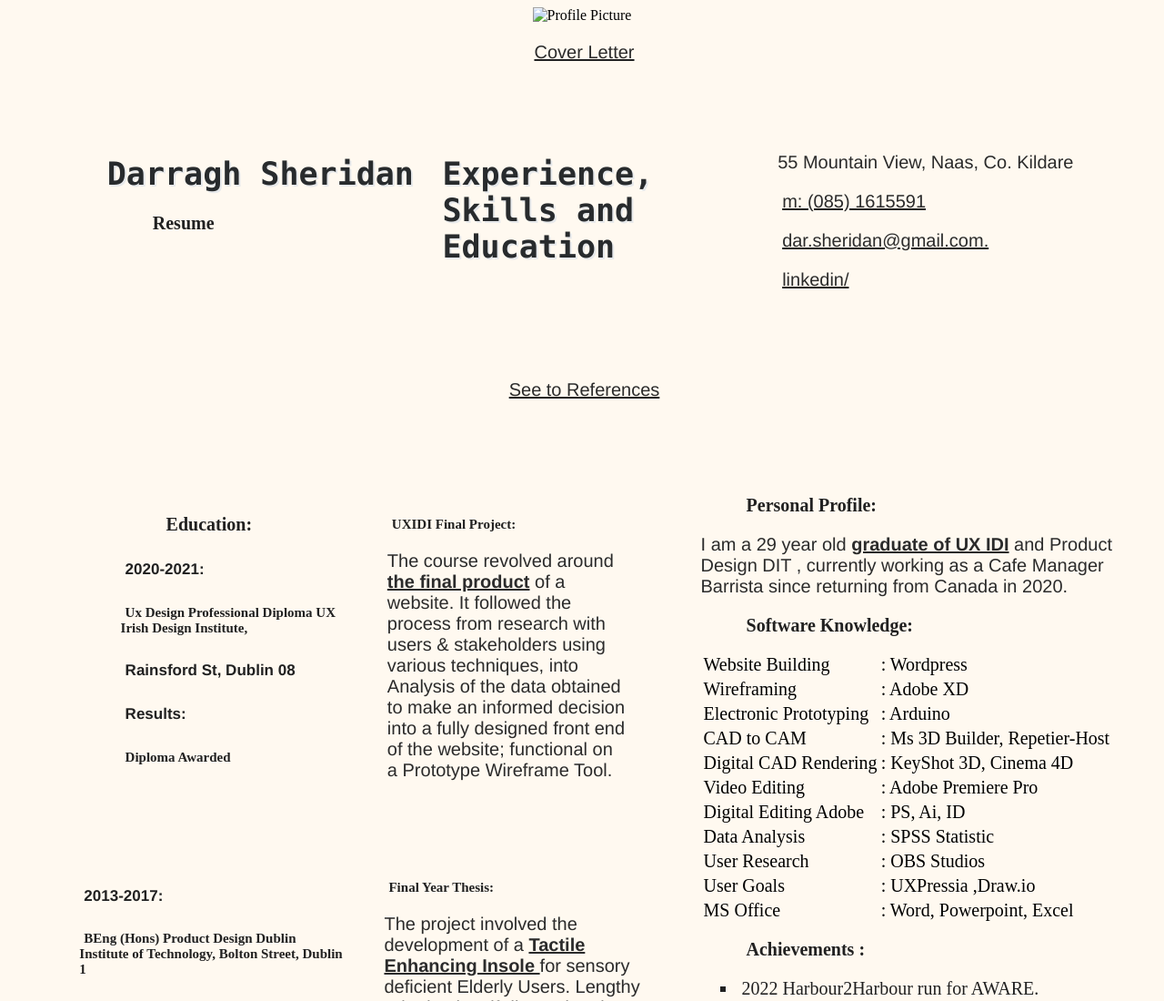
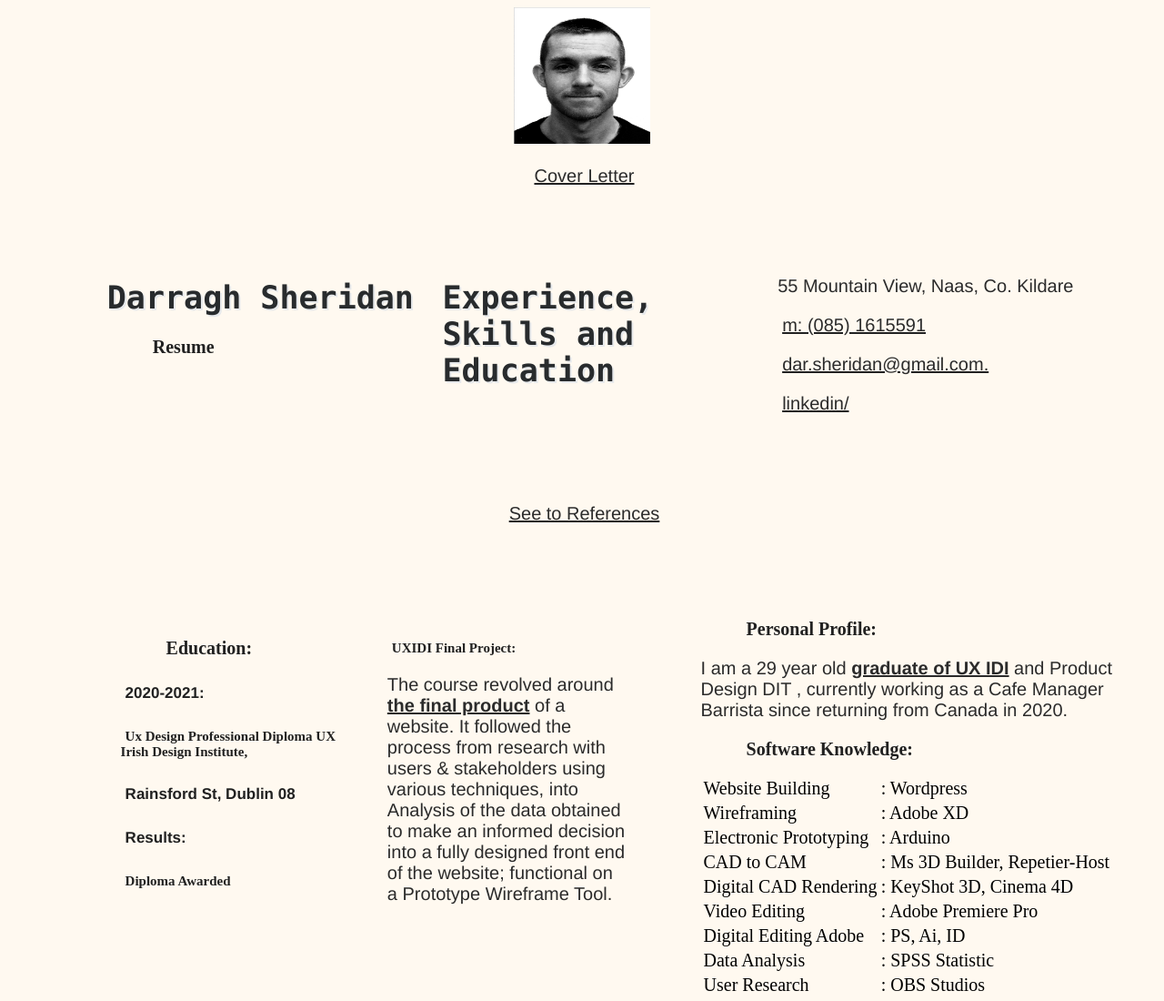
Before and after one commit to darsheridan/WebdevSite1week5, a plain HTML site: page Experience, Skills and Education.html in a window 1280 px wide. Shown: the top 1100 px of the page at 91% size. Drawn offline with Linux system fonts and the light colour scheme.

Commit message:
Update Experience, Skills and Education.html
Signed-off-by: darsheridan <161141385+darsheridan@users.noreply.github.com>

```diff
--- a/Experience, Skills and Education.html
+++ b/Experience, Skills and Education.html
@@ -8,7 +8,7 @@
 	</head>
 <body>
 		<center>
-			<img src=".coverimage.png" alt="Profile Picture" width="150" height="150"/>
+			<img src="coverimage.png" alt="Profile Picture" width="150" height="150"/>
 
 						<a href="coverletter.html"><p>Cover Letter</p></a>
 		</center>
```
